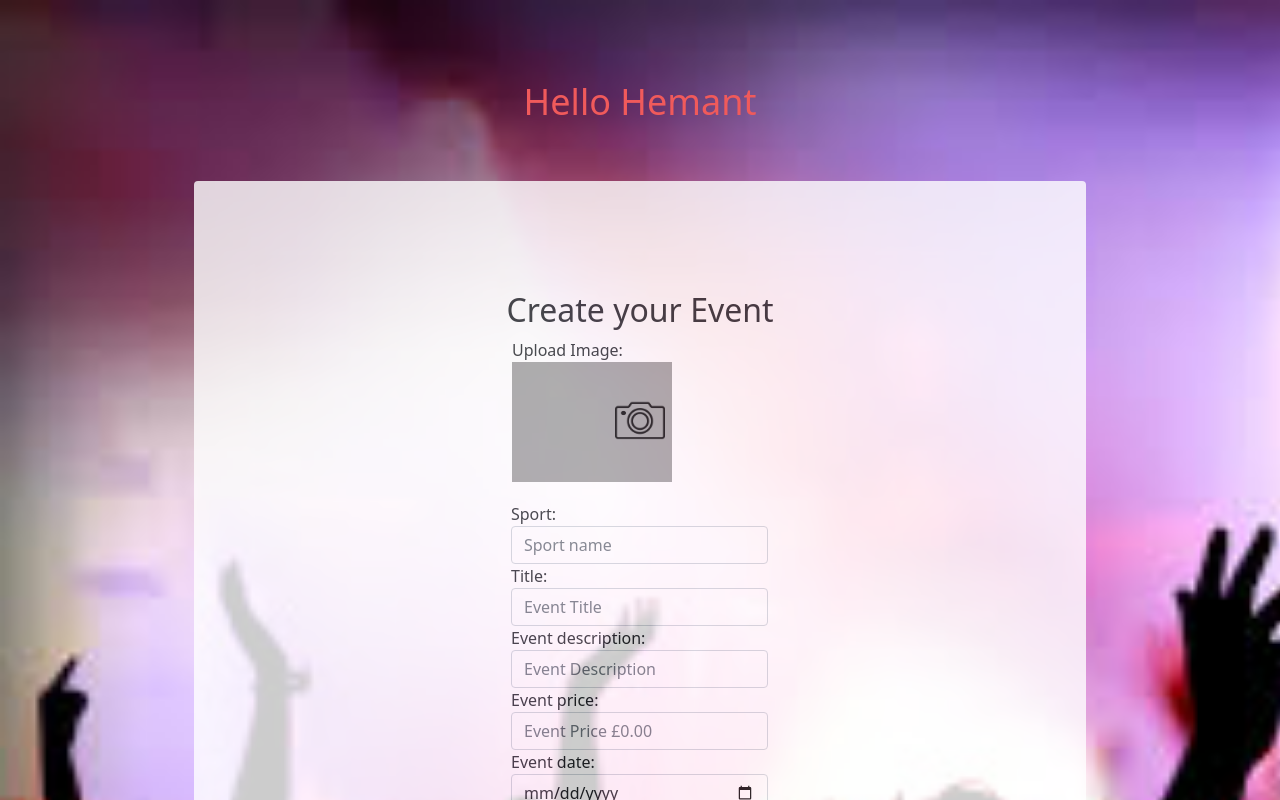
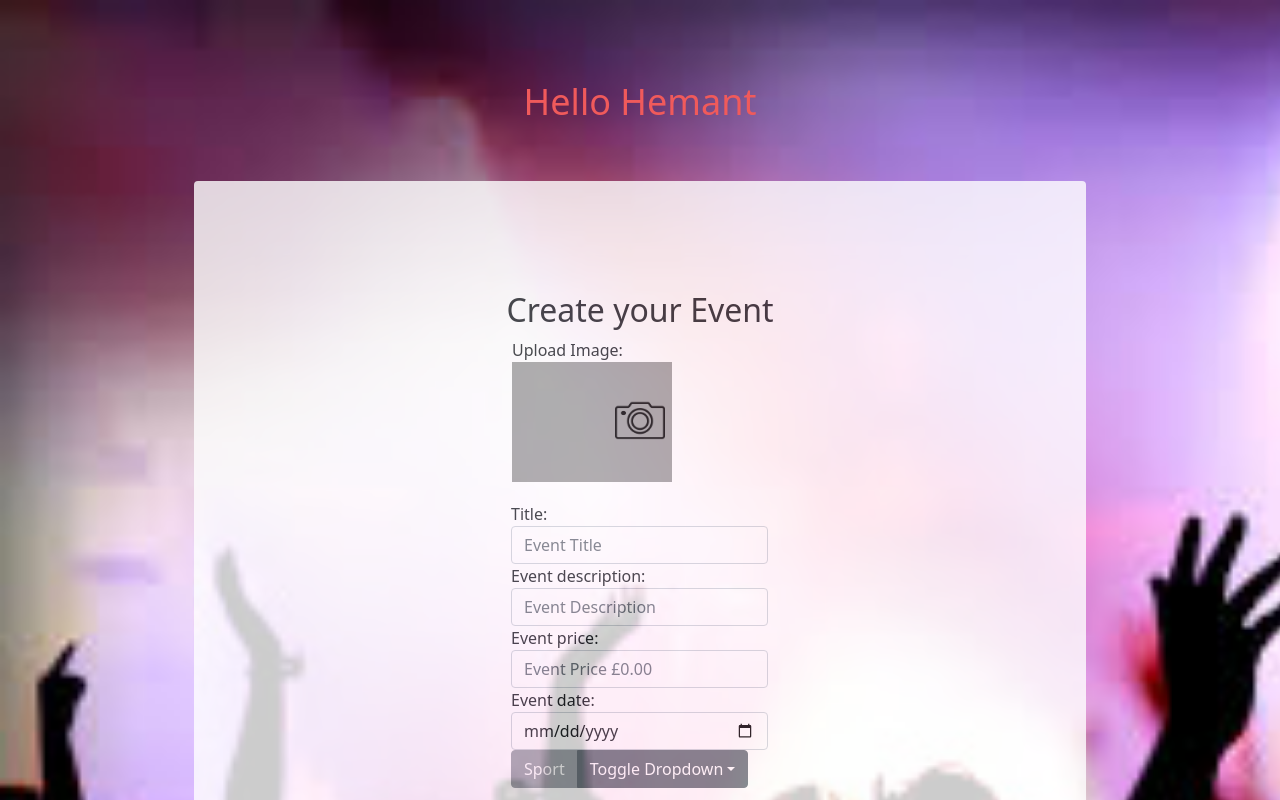
Before and after one commit to hemant-soni-vst-au4/Event-app, a React (Create React App) app in the folder frontend/: page /events in a window 1280 px wide. Shown: the top 800 px of the page. Built offline with nearby package versions, Linux system fonts and the light colour scheme; grey boxes are pictures that could not be loaded.

Commit message:
sports dropdown in event component

```diff
--- a/frontend/src/pages/Dashboard/index.js
+++ b/frontend/src/pages/Dashboard/index.js
@@ -20,8 +20,9 @@
         setEvents(response.data);
     }
     return(
+        <>
+        <div>Filter:</div>
             <ul className="events-list">
-
                 {events.map(event =>(
                     <li key={event._id}>
                     <header style={{ backgroundImage: `url(${event.thumbnail_url})` }} />
@@ -32,7 +33,7 @@
                     <Button color="primary">Subscribe</Button>
                     </li>
                 ))}
-
             </ul>
+        </>
     )
 }
--- a/frontend/src/pages/Event/index.js
+++ b/frontend/src/pages/Event/index.js
@@ -1,6 +1,6 @@
-import React, { useState, useMemo } from 'react'
+import React, { useState, useMemo } from 'react';
 import api from '../../services/api';
-import { Button, Form, FormGroup, Input, Label, Container, Alert } from "reactstrap";
+import { Alert, Container, Button, Form, FormGroup, Input, Label, DropdownItem, DropdownMenu, DropdownToggle, ButtonDropdown } from 'reactstrap';
 import cameraIcon from '../../assets/camera.png'
 import "./events.css";
 
@@ -9,10 +9,13 @@
     const [description, setDescription] = useState('')
     const [price, setPrice] = useState('')
     const [thumbnail, setThumbnail] = useState(null)
-    const [sport, setSport] = useState('')
+    const [sport, setSport] = useState('Sport')
     const [date, setDate] = useState('')
     const [error, setError] = useState(false)
     const [success, setSuccess] = useState(false)
+    const [dropdownOpen, setOpen] = useState(false);
+
+    const toggle = () => setOpen(!dropdownOpen);
 
     const preview = useMemo(() => {
         return thumbnail ? URL.createObjectURL(thumbnail) : null;
@@ -36,7 +39,7 @@
             if (title !== "" &&
                 description !== "" &&
                 price !== "" &&
-                sport !== "" &&
+                sport !== "Sport" &&
                 date !== "" &&
                 thumbnail !== null
             ) {
@@ -57,7 +60,9 @@
         }
     }
 
+    const sportEventHandler = (sport) => setSport(sport);
 
+    console.log(sport)
     return (
         <Container>
             <h2>Create your Event</h2>
@@ -67,12 +72,8 @@
                         <Label>Upload Image: </Label>
                         <Label id='thumbnail' style={{ backgroundImage: `url(${preview})` }} className={thumbnail ? 'has-thumbnail' : ''}>
                             <Input type="file" onChange={evt => setThumbnail(evt.target.files[0])} />
-                            <img src={cameraIcon} style={{ maxWidth: "50px" }} alt="uploaded" />
+                            <img src={cameraIcon} style={{ maxWidth: "50px" }} alt="upload icon image" />
                         </Label>
-                    </FormGroup>
-                    <FormGroup>
-                        <Label>Sport: </Label>
-                        <Input id="sport" type="text" value={sport} placeholder={'Sport name'} onChange={(evt) => setSport(evt.target.value)} />
                     </FormGroup>
                     <FormGroup>
                         <Label>Title: </Label>
@@ -90,12 +91,23 @@
                         <Label>Event date: </Label>
                         <Input id="date" type="date" value={date} placeholder={'Event Price £0.00'} onChange={(evt) => setDate(evt.target.value)} />
                     </FormGroup>
+                    <FormGroup>
+                        <ButtonDropdown isOpen={dropdownOpen} toggle={toggle}>
+                            <Button id="caret" value={sport} disabled>{sport}</Button>
+                            <DropdownToggle caret />
+                            <DropdownMenu>
+                                <DropdownItem onClick={() => sportEventHandler('running')}>running</DropdownItem>
+                                <DropdownItem onClick={() => sportEventHandler('cycling')}>cycling</DropdownItem>
+                                <DropdownItem onClick={() => sportEventHandler('swimming')}>swimming</DropdownItem>
+                            </DropdownMenu>
+                        </ButtonDropdown>
+                    </FormGroup>
                 </div>
                 <FormGroup>
                     <Button className="submit-btn">Submit</Button>
                 </FormGroup>
                 <FormGroup>
-                    <Button className="secondary-btn" onClick={() => history.push("/dashboard")}>
+                    <Button className="secondary-btn" onClick={() => history.push("/")}>
                         Dashboard
                     </Button>
                 </FormGroup>
```
Lines whose indentation alone changed are shown as unchanged.
